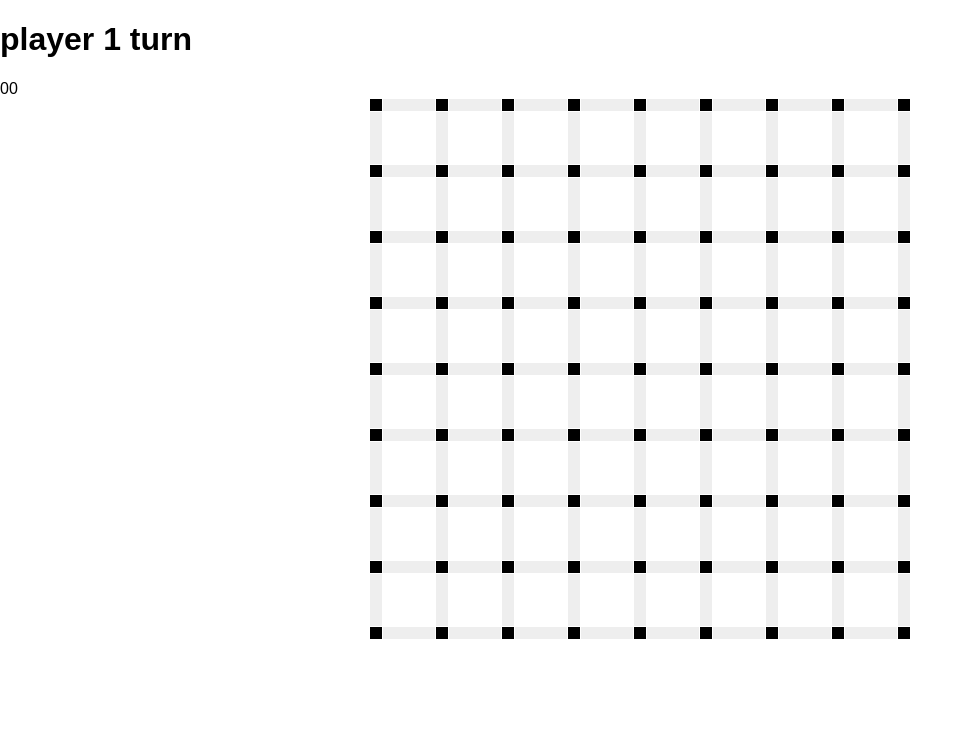
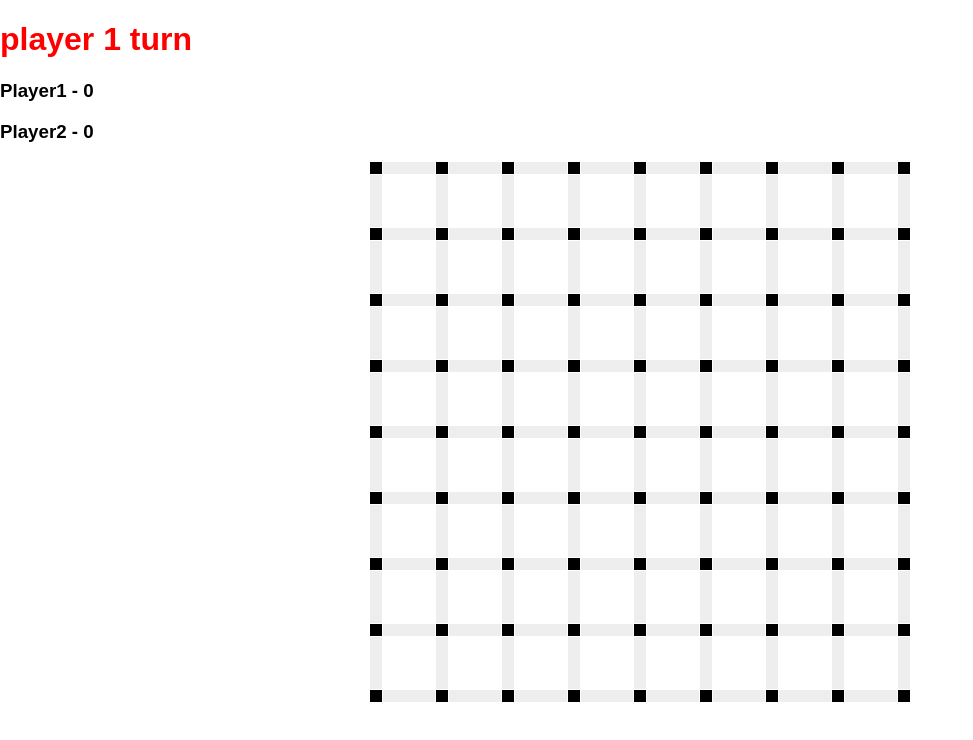
Before and after one commit to vritant24/DotsAndBoxed, a React (Create React App) app: page / in a window 1280 px wide. Shown: the top 740 px of the page, without its empty margins (0-973 px from the left). Built offline with nearby package versions, Linux system fonts and the light colour scheme.

Commit message:
further improvements

```diff
--- a/src/App.css
+++ b/src/App.css
@@ -55,3 +55,11 @@ body, html {
 .P2 {
   background: blue;
 }
+
+.T1 {
+  color: red;
+}
+
+.T2 {
+  color: blue;
+}
--- a/src/components/DotsAndBoxes.jsx
+++ b/src/components/DotsAndBoxes.jsx
@@ -16,6 +16,7 @@ export default class DotsAndBoxes extends Component {
     };
   }
   componentWillMount() {
+    //set up score array for n players
     var score = [];
     for(var i = 0; i < this.state.numPlayers; i++) {
       score.push(0);
@@ -25,6 +26,7 @@ export default class DotsAndBoxes extends Component {
     });
   }
   nextPlayer() {
+    //next player's move
     var nextPlayer = ((this.state.currentPlayer + 1) % (this.state.numPlayers + 1));
     nextPlayer = (nextPlayer === 0) ? 1 : nextPlayer;
     this.setState({
@@ -32,9 +34,8 @@ export default class DotsAndBoxes extends Component {
     });
   }
   incrementScore(player) {
-    player = player - 1;
     var _score = this.state.score.slice();
-    ++_score[player];
+    ++_score[player - 1];
     this.setState({
       score: _score
     });
@@ -47,12 +48,12 @@ export default class DotsAndBoxes extends Component {
   render() {
     var scores = this.state.score.map((points, index) => {
     return (
-        <span className="PlayerScore" key={index}>{points}</span>
+        <h3 className="PlayerScore" key={index}> Player{index + 1} - {points}</h3>
       );
     });
     return(
       <div>
-        <h1>player {this.state.currentPlayer} turn</h1>
+        <h1 className={"T" + this.state.currentPlayer}>player {this.state.currentPlayer} turn</h1>
         <div className= "Scores">
           {scores}
         </div>
```
Also changed, not shown: src/components/Grid.jsx (+9 -10 lines).
